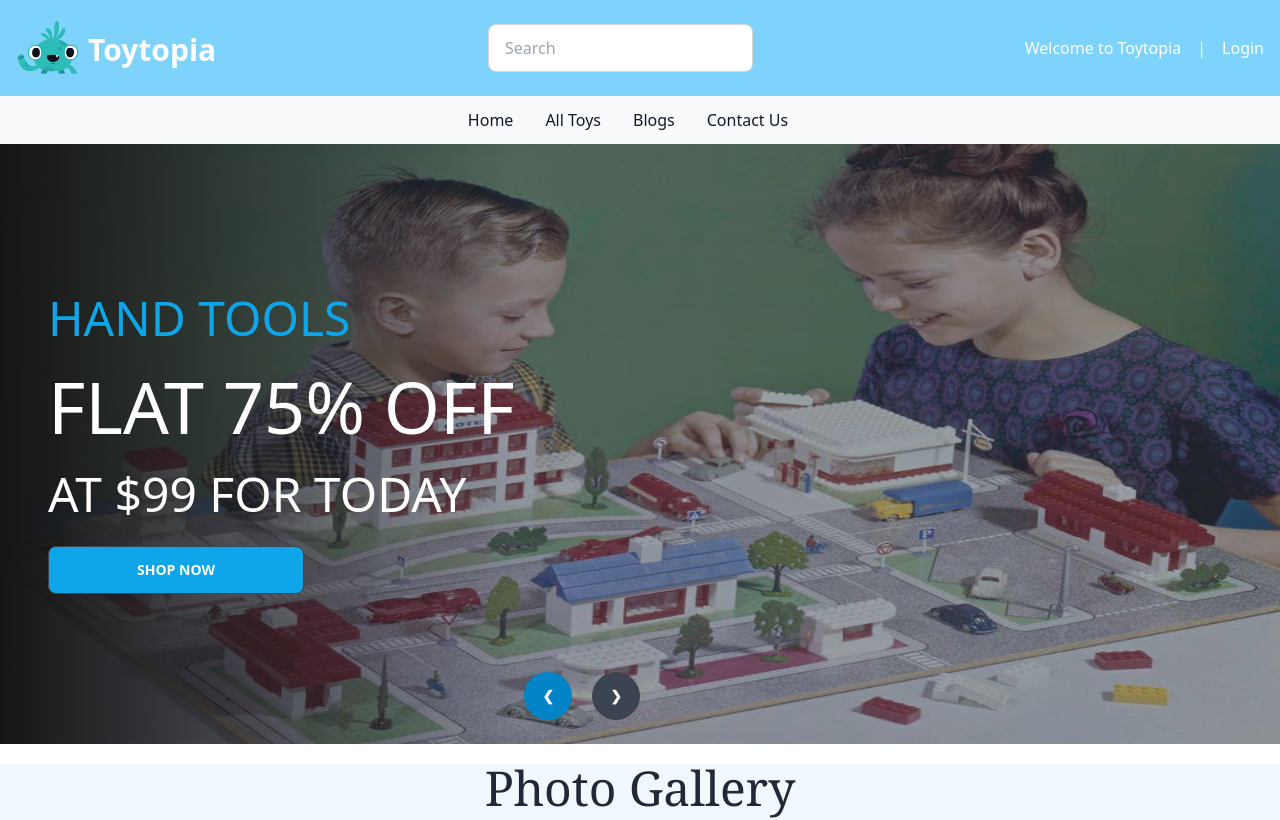
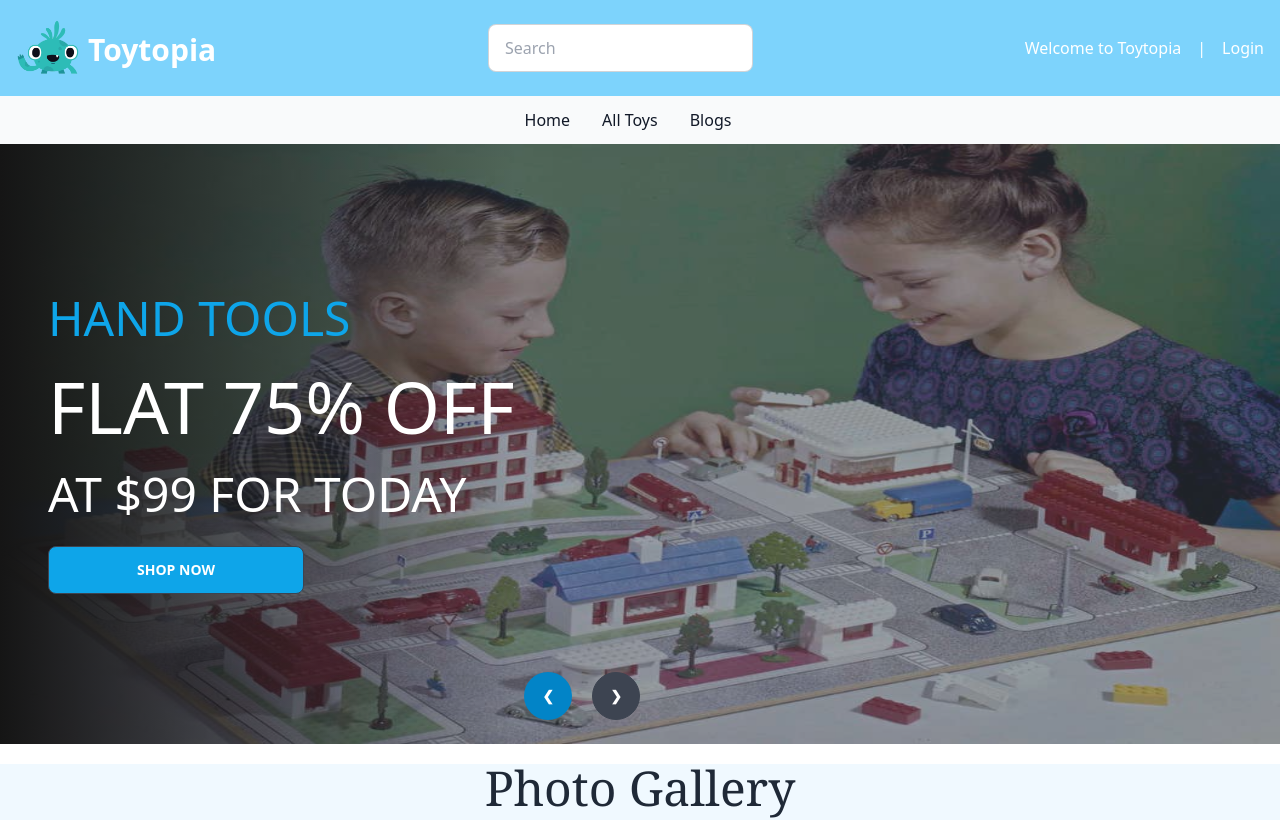
Before and after one commit to SadmanJawad/Assignment-11-Toy-Marketplace-Client, a React (Vite) app: page / in a window 1280 px wide. Shown: the top 820 px of the page. Built offline with nearby package versions, Linux system fonts and the light colour scheme; no server answers.

Commit message:
use custom hook for title

```diff
--- /dev/null
+++ b/src/hooks/useTitle.js
@@ -0,0 +1,9 @@
+import { useEffect } from "react"
+
+const useTitle = title => {
+    useEffect( () => {
+        document.title = `${title} - Toytopia`;
+    }, [title])
+};
+
+export default useTitle;
--- a/src/pages/AllToys/AllToys.jsx
+++ b/src/pages/AllToys/AllToys.jsx
@@ -1,7 +1,9 @@
 import { useEffect, useState } from "react";
 import AllToysRow from "./AllToysRow";
+import useTitle from "../../hooks/useTitle";
 
 const AllToys = () => {
+  useTitle("All Toys")
   // const [allToys, setAllToys] = useState([]);
   const [toys, setToys] = useState([]);
   const [searchText, setSearchText] = useState("");
--- a/src/pages/Blog/Blog.jsx
+++ b/src/pages/Blog/Blog.jsx
@@ -1,4 +1,7 @@
+import useTitle from "../../hooks/useTitle";
+
 const Blog = () => {
+  useTitle("Blog")
   return (
     <div className="container mx-auto grid grid-cols-2 gap-4 shadow-sky-600 mb-5">
       <div className="bg-sky-100">
--- a/src/pages/Home/Home/Home.jsx
+++ b/src/pages/Home/Home/Home.jsx
@@ -1,3 +1,4 @@
+import useTitle from "../../../hooks/useTitle";
 import Banner from "../Banner/Banner";
 import ExtraSectionOne from "../ExtraSection/ExtraSectionOne";
 import ExtraSectionTwo from "../ExtraSection/ExtraSectionTwo";
@@ -5,6 +6,7 @@ import Gallery from "../Gallery/Gallery";
 import ShopByCategory from "../ShopByCategory/ShopByCategory";
 
 const Home = () => {
+    useTitle("Home")
     return (
         <div>
             <Banner></Banner>
--- a/src/pages/Login/Login.jsx
+++ b/src/pages/Login/Login.jsx
@@ -3,8 +3,10 @@ import img from "../../assets/images/img.svg";
 import { FaGoogle } from "react-icons/fa";
 import { useContext, useState } from "react";
 import { AuthContext } from "../../providers/AuthProvider";
+import useTitle from "../../hooks/useTitle";
 
 const Login = () => {
+  useTitle('Login')
     const {signIn, googleSignIn} = useContext(AuthContext)
     const [error, setError] = useState("");
     const Navigate = useNavigate();
--- a/src/pages/Shared/Navbar/Navbar.jsx
+++ b/src/pages/Shared/Navbar/Navbar.jsx
@@ -122,11 +122,7 @@ const Navbar = () => {
             Blogs
           </Link>
         </li>
-        <li>
-          <a href="#" className="text-gray-900 dark:text-white hover:underline">
-            Contact Us
-          </a>
-        </li>
+
       </ul>
     </div>
   </div>
--- a/src/pages/SignUp/SignUp.jsx
+++ b/src/pages/SignUp/SignUp.jsx
@@ -2,8 +2,10 @@ import { Link, useLocation, useNavigate } from "react-router-dom";
 import img from "../../assets/images/img.svg";
 import  { useContext, useState } from "react";
 import { AuthContext } from "../../providers/AuthProvider";
+import useTitle from "../../hooks/useTitle";
 
 const SignUp = () => {
+  useTitle("SignUp");
   const { createUser, userProfileUpdate } = useContext(AuthContext);
   const [error, setError] = useState("");
   const [success, setSuccess] = useState("");
```
